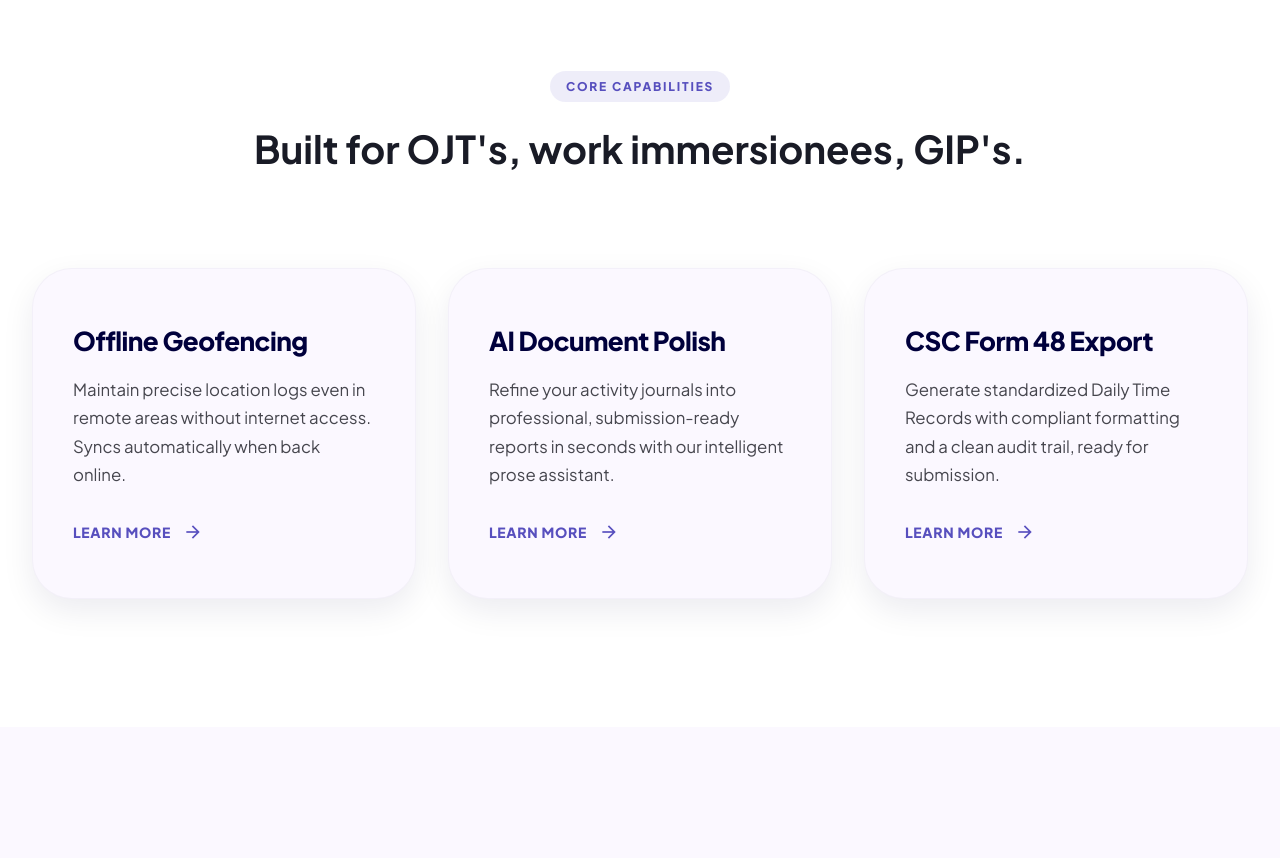
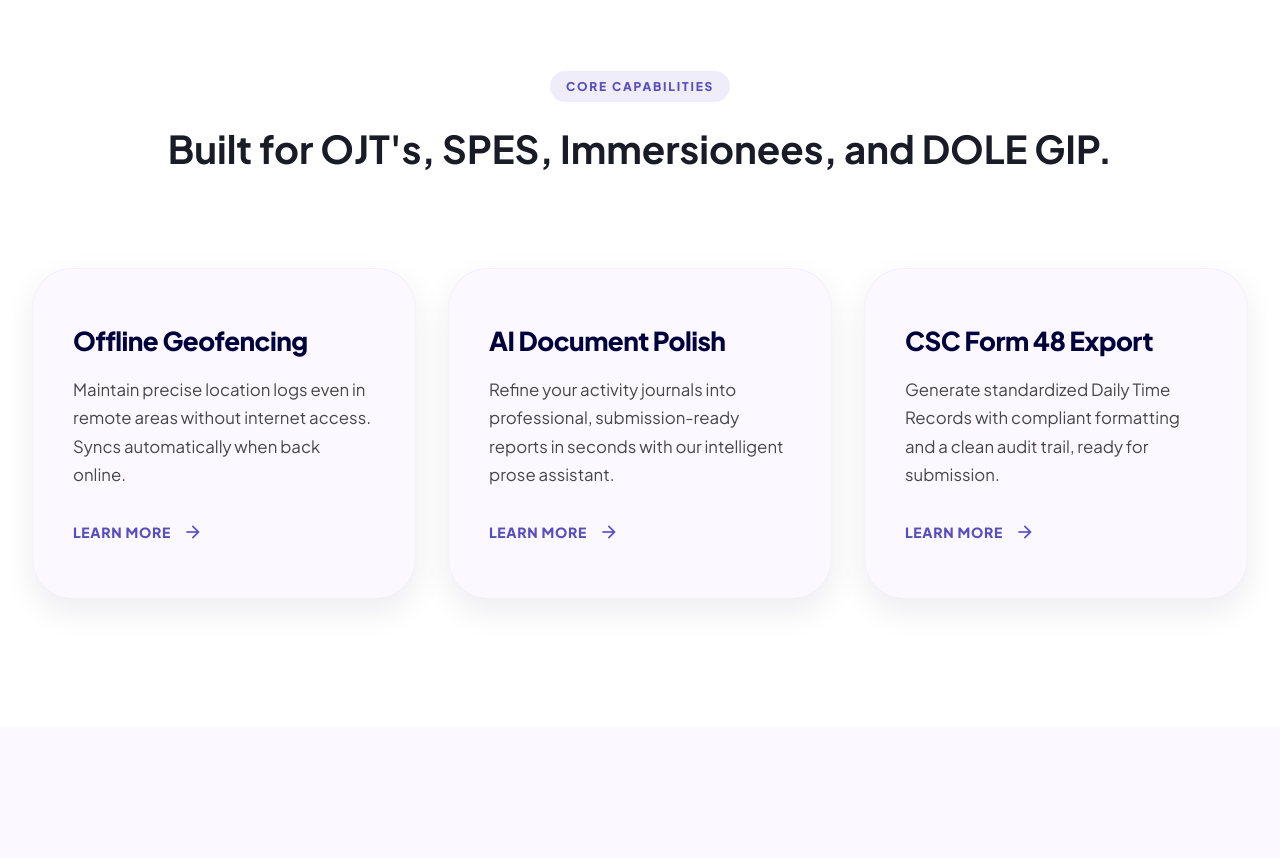
Before and after one commit to Raver-Miradora/prism-landing-page, a Next.js app: page / in a window 1280 px wide. Shown: the part 1120-1978 px from the top of the page. Built offline with nearby package versions, Linux system fonts and the light colour scheme.

Commit message:
docs: update target audience text in Features

```diff
--- a/app/components/Features.tsx
+++ b/app/components/Features.tsx
@@ -62,7 +62,7 @@
             transition={{ delay: 0.1 }}
             className="headline-lg"
           >
-            Built for OJT's, work immersionees, GIP's.
+            Built for OJT's, SPES, Immersionees, and DOLE GIP.
           </motion.h2>
         </div>
 
```
